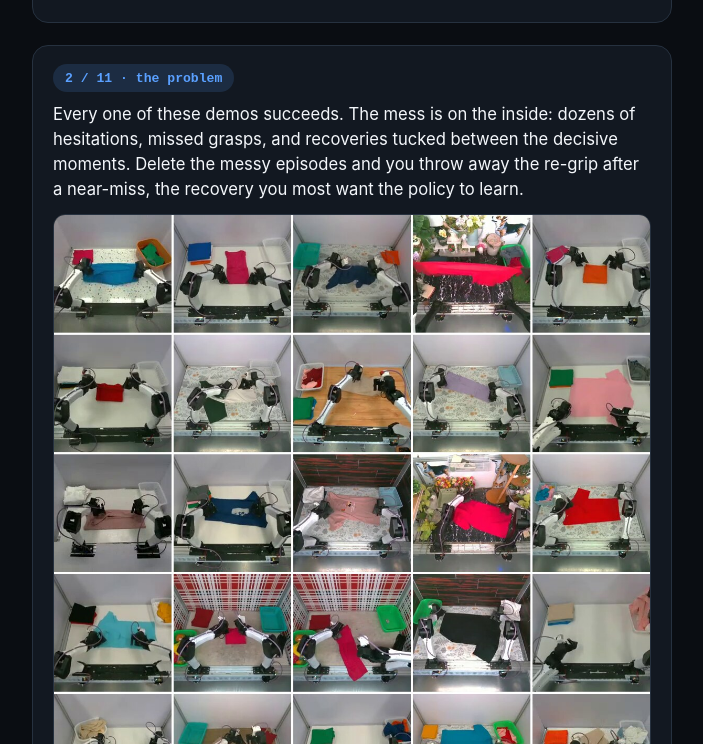
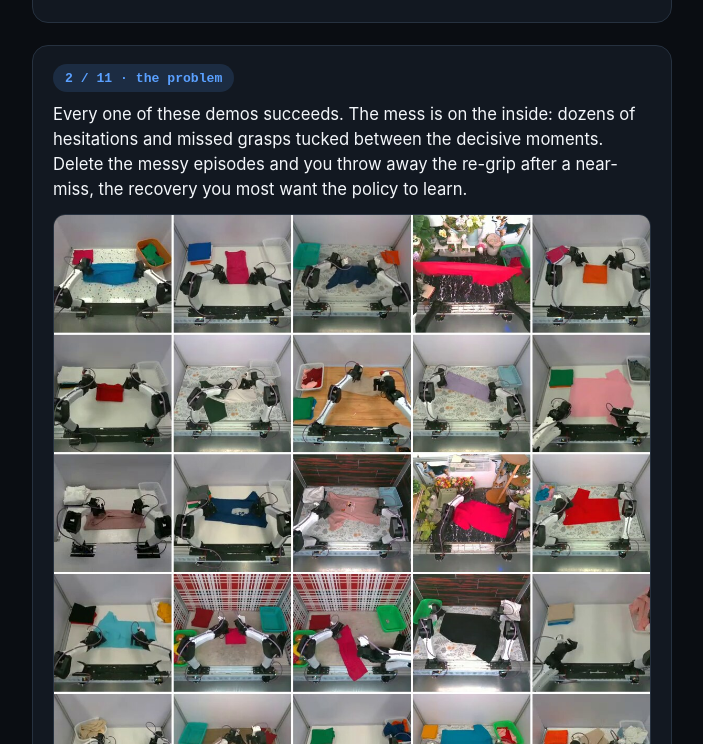
Before and after one commit to uynitsuj/uynitsuj.github.io, a Jekyll site: the page warp-rm/thread.html, which Jekyll copies as it is, in a window 1280 px wide and 900 px high, scrolled down 613 px, cut to the strip 156-900 px from the top of the window. Shown: the whole strip, without its empty margins (288-991 px from the left). Built offline with Jekyll 4.4.1, drawn with Linux system fonts in a browser that asks for light colours.

Commit message:
wording microcommit

```diff
--- a/warp-rm/thread.html
+++ b/warp-rm/thread.html
@@ -49,7 +49,7 @@ We gave a folding robot more demonstrations and it got worse. Every extra demo s
 
   <section class="slide">
     <div class="num">2 / 11 · the problem</div>
-    <div class="body">Every one of these demos succeeds. The mess is on the inside: dozens of hesitations, missed grasps, and recoveries tucked between the decisive moments. Delete the messy episodes and you throw away the re-grip after a near-miss, the recovery you most want the policy to learn.</div>
+    <div class="body">Every one of these demos succeeds. The mess is on the inside: dozens of hesitations and missed grasps tucked between the decisive moments. Delete the messy episodes and you throw away the re-grip after a near-miss, the recovery you most want the policy to learn.</div>
     <div class="media"><img src="media/training_diversity.jpg" alt="training diversity"></div>
     <div class="cap">media/training_diversity.jpg</div>
   </section>
```
